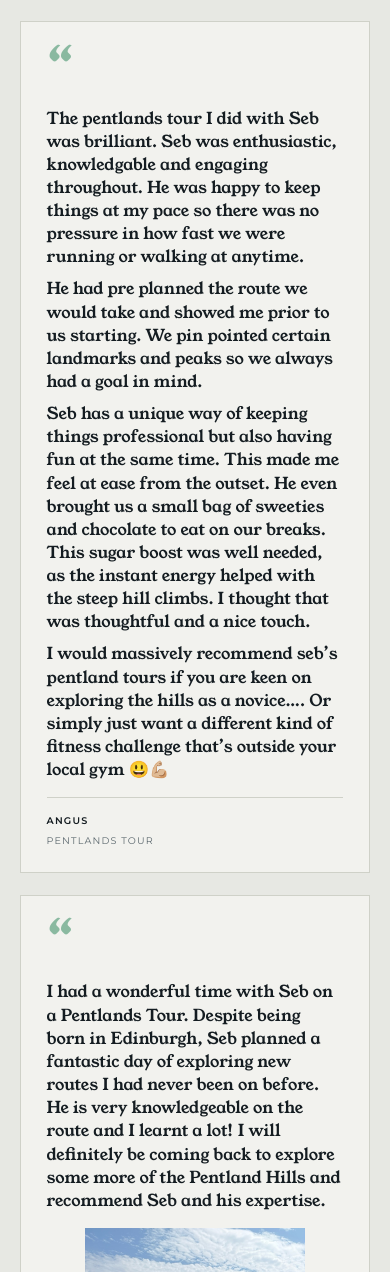
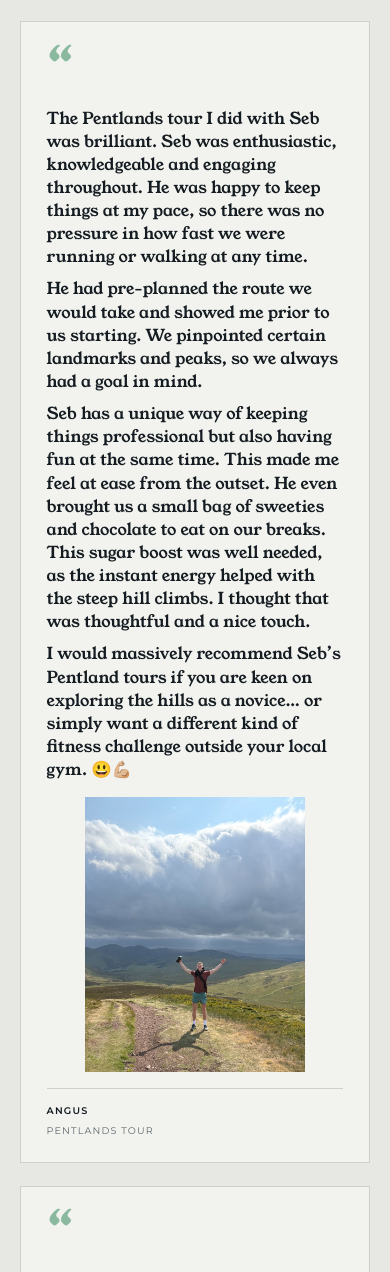
Before and after one commit to IsabellaK0493/SebWebsite, a plain HTML site: page clickfunnels-pages/home.html in a window 390 px wide. Shown: the part 6172-7444 px from the top of the page. Drawn offline with Linux system fonts and the light colour scheme.

Commit message:
Add Angus' photo and tidy his testimonial
His summit photo sits under the quote like Maxine's, resized and stripped of
location and phone details. Capitals, spelling and hyphens tidied without
changing his wording. Original phone photos are kept out of the repo.

Co-Authored-By: Claude Opus 5.5 <noreply@anthropic.com>

```diff
--- a/clickfunnels-pages/home.html
+++ b/clickfunnels-pages/home.html
@@ -358,11 +358,14 @@
           <p>Sebastian picked a route that suited the four of us rather than the other way round, and changed it on the day when the cloud came in. We saw more of the Pentlands in an afternoon than we had in years of living here.</p>
           <footer><b>Claudia</b><span>Placeholder wording, her own quote to come</span></footer>
         </blockquote>
-        <blockquote>
-          <p>The pentlands tour I did with Seb was brilliant. Seb was enthusiastic, knowledgable and engaging throughout. He was happy to keep things at my pace so there was no pressure in how fast we were running or walking at anytime.</p>
-          <p>He had pre planned the route we would take and showed me prior to us starting. We pin pointed certain landmarks and peaks so we always had a goal in mind.</p>
+        <blockquote class="says--shots">
+          <p>The Pentlands tour I did with Seb was brilliant. Seb was enthusiastic, knowledgeable and engaging throughout. He was happy to keep things at my pace, so there was no pressure in how fast we were running or walking at any time.</p>
+          <p>He had pre-planned the route we would take and showed me prior to us starting. We pinpointed certain landmarks and peaks, so we always had a goal in mind.</p>
           <p>Seb has a unique way of keeping things professional but also having fun at the same time. This made me feel at ease from the outset. He even brought us a small bag of sweeties and chocolate to eat on our breaks. This sugar boost was well needed, as the instant energy helped with the steep hill climbs. I thought that was thoughtful and a nice touch.</p>
-          <p>I would massively recommend seb’s pentland tours if you are keen on exploring the hills as a novice…. Or simply just want a different kind of fitness challenge that’s outside your local gym 😃💪🏼</p>
+          <p>I would massively recommend Seb’s Pentland tours if you are keen on exploring the hills as a novice… or simply want a different kind of fitness challenge outside your local gym. 😃💪🏼</p>
+          <div class="says-shots says-shots--one">
+            <img src="https://isabellak0493.github.io/SebWebsite/edinburgh-hiking/assets/img/testimonial-angus.jpg" alt="Angus with his arms raised on a Pentland hill path, rolling hills and storm clouds behind him." loading="lazy" width="825" height="1100" style="object-position:50% 78%;">
+          </div>
           <footer><b>Angus</b><span>Pentlands Tour</span></footer>
         </blockquote>
         <blockquote class="says--shots">
```
Also changed, not shown: edinburgh-hiking/index.html (+7 -4 lines), clickfunnels-paste/home.txt, edinburgh-hiking/assets/img/testimonial-angus.jpg (added), 1 other file.
